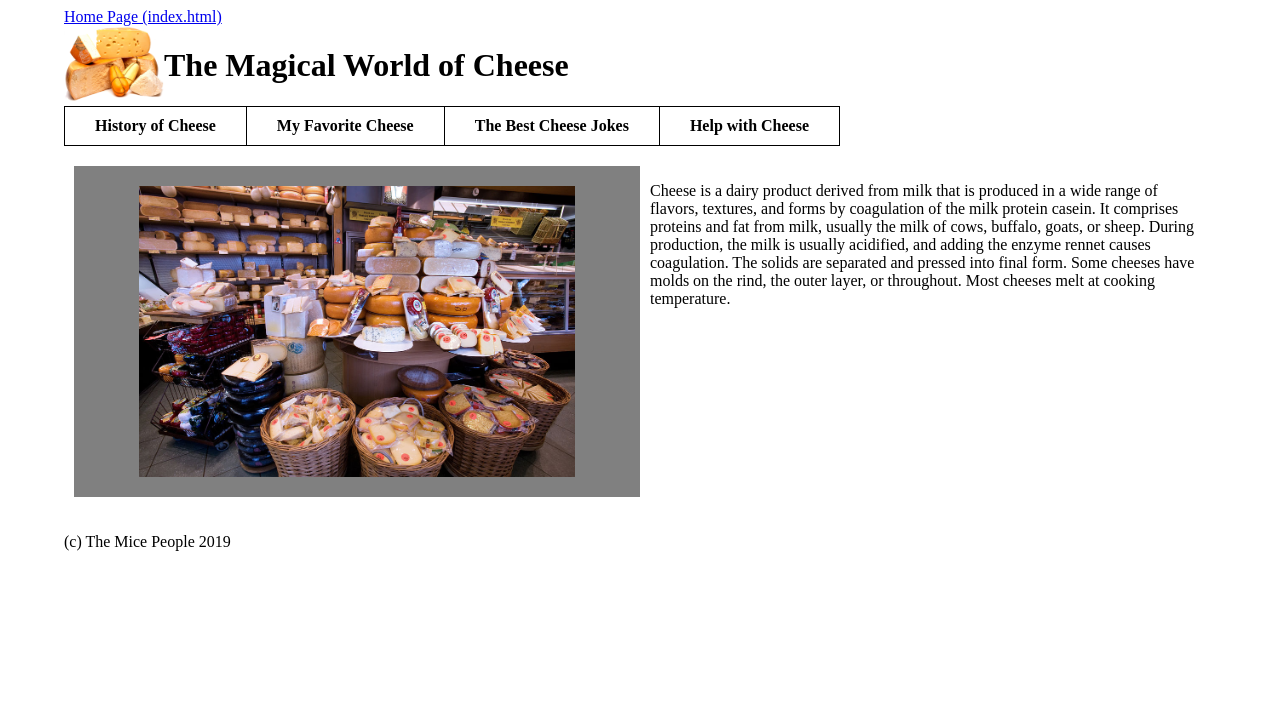
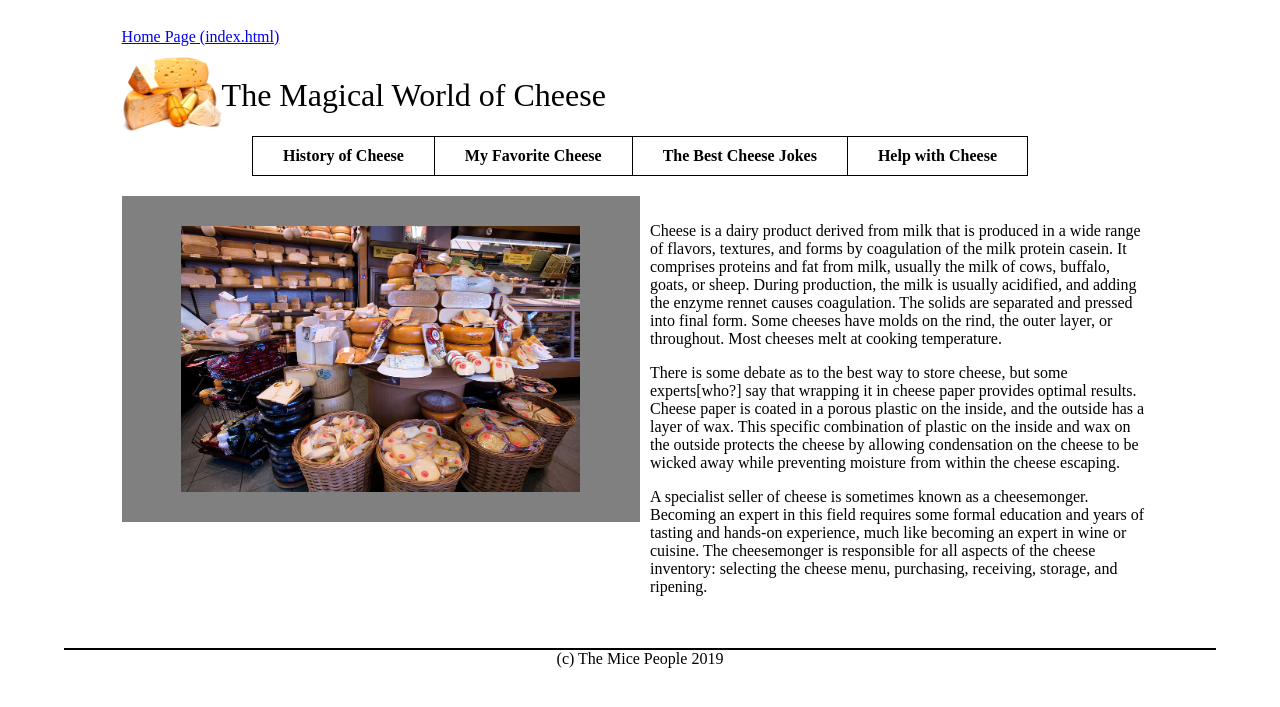
Before and after one commit to MsAliceOh/Labs, a PHP site: page /Lab4/Lab4.html in a window 1280 px wide. Shown: the top 707 px of the page. Run offline with PHP 8.4, Linux system fonts and the light colour scheme; lists and menus that the app fills with data are empty.

Commit message:
homepage at a point where I am ready to move on/give up.

```diff
--- a/Assets/CSS/Cheesey Formats.css
+++ b/Assets/CSS/Cheesey Formats.css
@@ -3,13 +3,30 @@ body{
     width:90%;
     margin-left: auto;
     margin-right: auto;
+    padding: 10px;
 }
+
 header{
+    width: 90%;
+    padding: 10px;
     background-color: white;
+    margin-left: auto;
+    margin-right: auto;
 }
+
 main {
-    padding: 20px;
+    width: 90%;
+    padding: 10px;
+    margin-left: auto;
+    margin-right: auto;
     background-color: white ;
+}
+
+table {
+    padding-top: 20px;
+    padding-bottom: 10px;
+    margin-left: auto;
+    margin-right: auto;
 }
 
 table, th {
@@ -17,6 +34,18 @@ table, th {
     border-collapse: collapse;
     padding: 10px 30px;
     text-decoration: none;
+}
+
+section {
+    margin-left: auto;
+    margin-right: auto;
+    padding: 10px
+}
+
+aside {
+    margin-left: auto;
+    margin-right: auto;
+    padding: 10px
 }
 
 th a {
@@ -28,10 +57,18 @@ th a:hover {
     color: yellow;
 }
 
+#homepage {
+    padding-bottom: 10px;
+}
+
 #cheesePic {
+    margin-left: auto;
+    margin-right: auto;
+    display: block;
     width: 100px;
     float: left;
 }
+
 #cheeseStore {
     width: 80%;
     margin: auto;
@@ -46,5 +83,15 @@ section {
 footer>p {
     margin-left: auto;
     margin-right: auto;
-    alignment: center;
+    text-align: center;
+    border-top-style: solid;
+    border-top-width: 2px;
+    border-top-color: black;
 }
+
+h1, p, a {
+    font-family: "Calibri Light";
+}
+h1 {
+    font-weight: 400;
+}
--- a/Lab4/Lab4.html
+++ b/Lab4/Lab4.html
@@ -42,6 +42,19 @@
             rennet causes coagulation. The solids are separated and pressed into final form. Some cheeses have molds
             on the rind, the outer layer, or throughout. Most cheeses melt at cooking temperature.
         </p>
+        <p>
+            There is some debate as to the best way to store cheese, but some experts[who?] say that wrapping it in
+            cheese paper provides optimal results. Cheese paper is coated in a porous plastic on the inside, and the
+            outside has a layer of wax. This specific combination of plastic on the inside and wax on the outside
+            protects the cheese by allowing condensation on the cheese to be wicked away while preventing moisture
+            from within the cheese escaping.
+        </p>
+        <p>
+            A specialist seller of cheese is sometimes known as a cheesemonger. Becoming an expert in this field
+            requires some formal education and years of tasting and hands-on experience, much like becoming an expert
+            in wine or cuisine. The cheesemonger is responsible for all aspects of the cheese inventory: selecting the
+            cheese menu, purchasing, receiving, storage, and ripening.
+        </p>
     </aside>
 
 </main>
```
